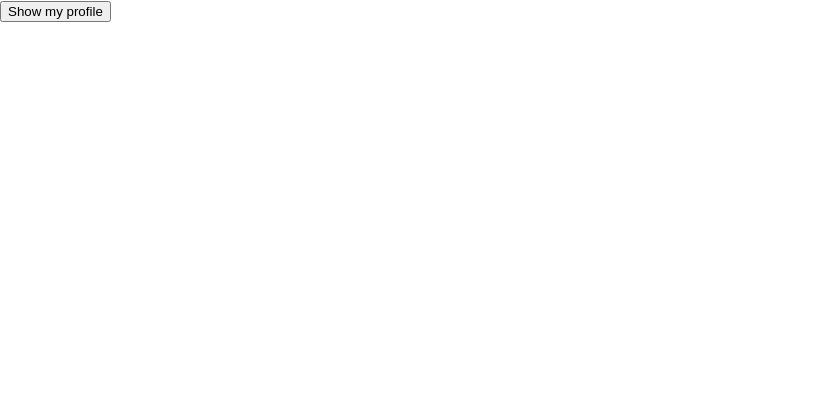
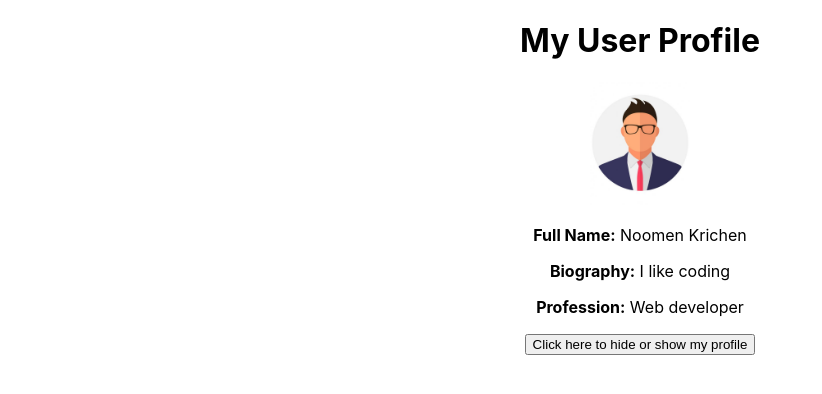
Before and after one commit to noomenkrichen/react-state, a React (Create React App) app: page / in a window 1280 px wide. Shown: the top 394 px of the page, without its empty margins (0-822 px from the left). Built offline with nearby package versions, Linux system fonts and the light colour scheme.

Commit message:
improved the hide show toggle button function

```diff
--- a/src/App.js
+++ b/src/App.js
@@ -8,23 +8,23 @@ class App extends React.Component {
     bio: "I like coding",
     imgSrc: "pic.jpg",
     profession: "Web developer",
-    hide: true
+    hide: false
   }
 
-  handleClick = () => this.setState ({hide:false})
+  handleClick = () => this.setState ({hide:!this.state.hide})
 
   render() {
     return(
-      <>
-      <div hidden={this.state.hide} style={{textAlign:"center"}}>
-        <h1>My User Profile</h1>
-        <img src={this.state.imgSrc} alt="profile"/>
-        <p><b>Full Name:</b> {this.state.fullName}</p>
-        <p><b>Biography:</b> {this.state.bio}</p>
-        <p><b>Profession:</b> {this.state.profession}</p>
+      <div className="App" >
+        <div hidden={this.state.hide} >
+          <h1>My User Profile</h1>
+          <img src={this.state.imgSrc} alt="profile"/>
+          <p><b>Full Name:</b> {this.state.fullName}</p>
+          <p><b>Biography:</b> {this.state.bio}</p>
+          <p><b>Profession:</b> {this.state.profession}</p>
+        </div>
+        <button onClick={this.handleClick}>Click here to hide or show my profile</button>
       </div>
-      <button onClick={this.handleClick}>Show my profile</button>
-      </>
     )
   }
 }
```
